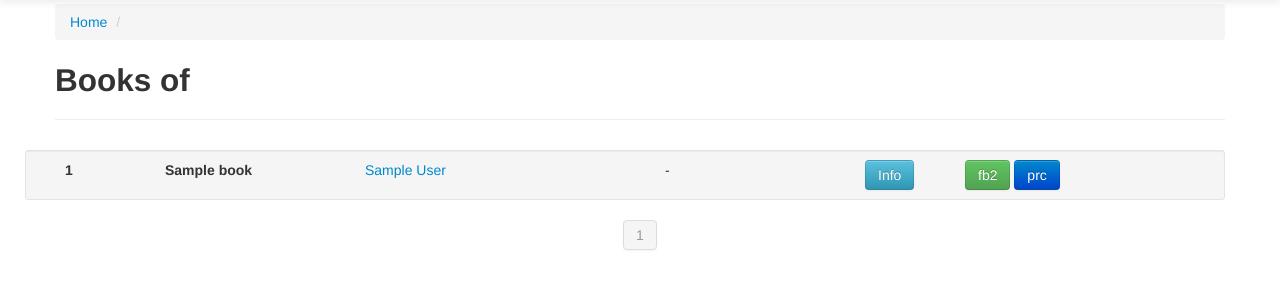
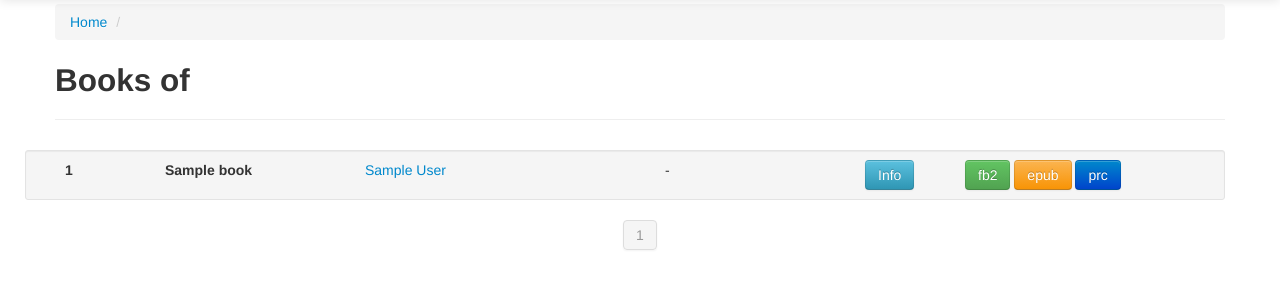
Before and after one commit to uvNikita/librarian, a Flask app: page /search in a window 1280 px wide. Shown: the part 41-341 px from the top of the page. Run offline with Flask 2, Linux system fonts and the light colour scheme; tables that the repository leaves empty hold one stand-in row (values such as "Sample post"); data that the repository does not hold is empty.

Commit message:
Added epub button

```diff
--- a/librarian/main/templates/helpers.jinja
+++ b/librarian/main/templates/helpers.jinja
@@ -1,6 +1,7 @@
 {% macro download_buttons(book_id, div_class="btn-toolbar") -%}
     <div class="{{ div_class }}">
         <a class="btn btn-success" href="{{ url_for('.get_fb2', book_id=book_id) }}">fb2</a>
+        <a class="btn btn-warning" href="{{ url_for('.get_epub', book_id=book_id) }}">epub</a>
         <a class="btn btn-primary" href="{{ url_for('.get_prc', book_id=book_id) }}">prc</a>
     </div>
 {%- endmacro %}
```
Also changed, not shown: 1 other file.
